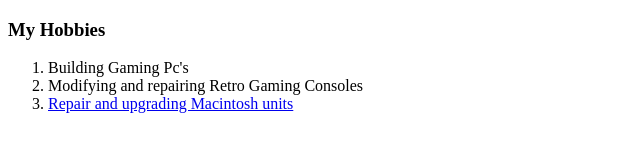
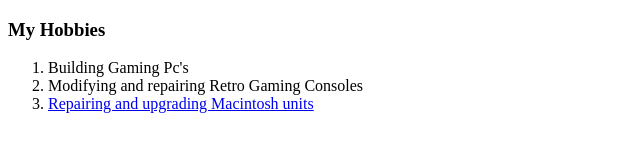
Before and after one commit to Jazsus/cv, a plain HTML site: page hobbies.html in a window 1280 px wide. Shown: the full height of the page, 0-640 px from the left. Drawn offline with Linux system fonts and the light colour scheme.

Commit message:
Update hobbies.html

```diff
--- a/hobbies.html
+++ b/hobbies.html
@@ -9,7 +9,7 @@
     <ol>
       <li>Building Gaming Pc's</li>
       <li>Modifying and repairing Retro Gaming Consoles</li>
-      <li><a href="https://www.instagram.com/jasminmariechristie/">Repair and upgrading Macintosh units</a></li>
+      <li><a href="https://www.facebook.com/KiingdomTech-102266124574242/">Repairing and upgrading Macintosh units</a></li>
     </ol>
 
   </body>
```
